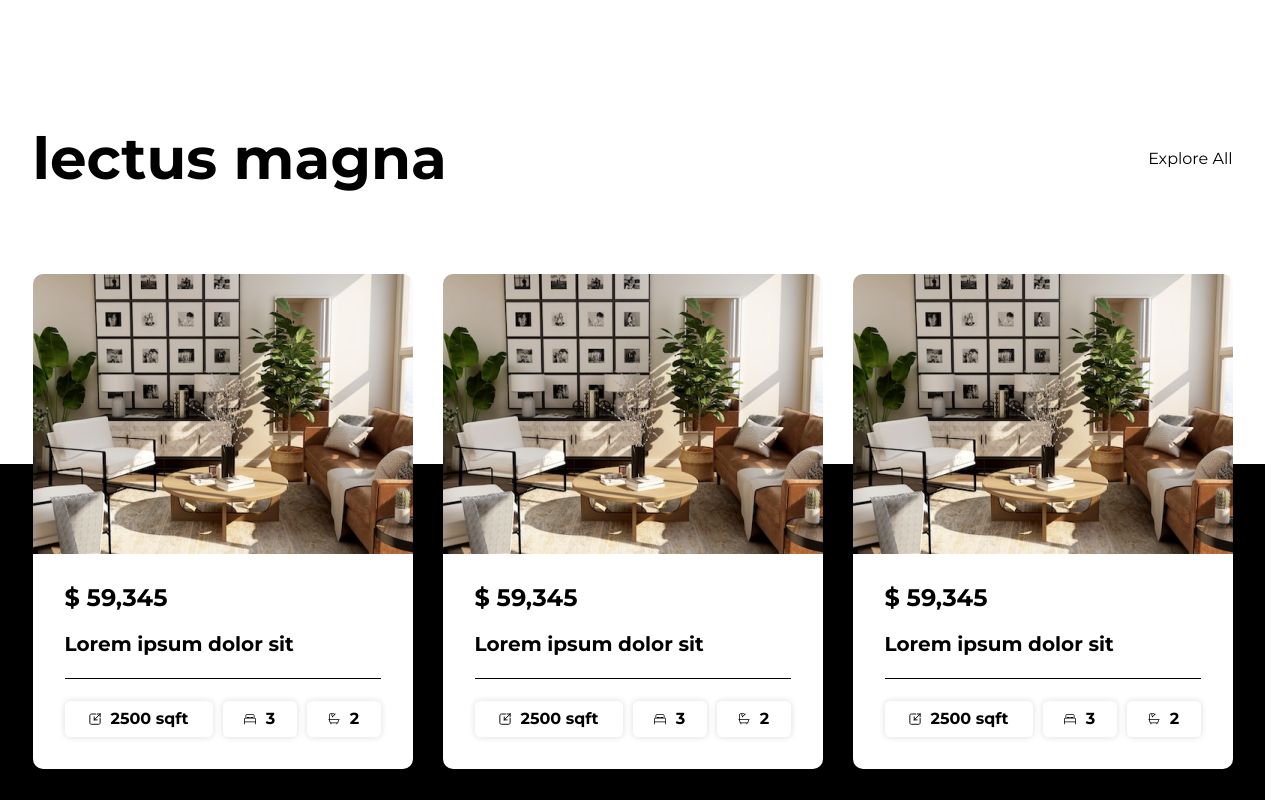
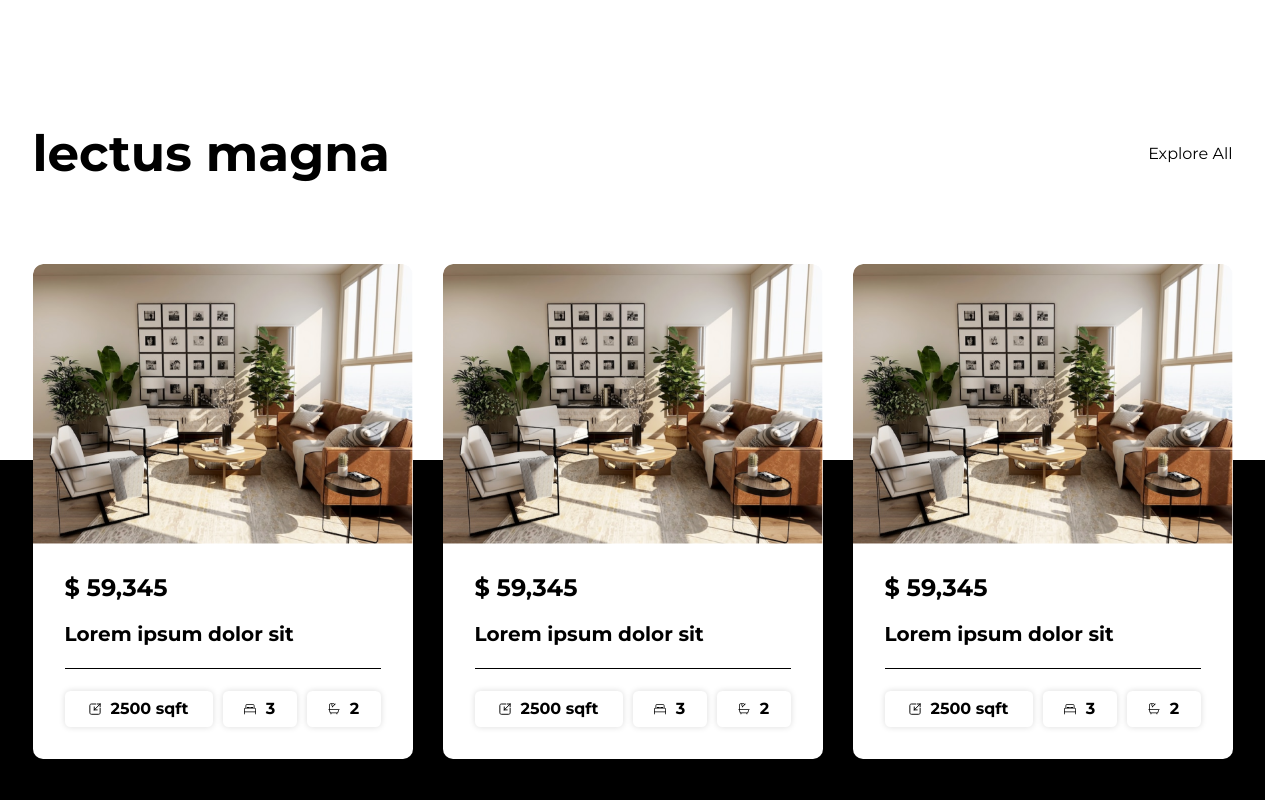
Before and after one commit to suorgx/case, a Vue app: page / in a window 1280 px wide. Shown: the part 900-1700 px from the top of the page. Built offline with nearby package versions, Linux system fonts and the light colour scheme.

Commit message:
fix caption, fix img

```diff
--- a/src/components/TheCaption.vue
+++ b/src/components/TheCaption.vue
@@ -19,8 +19,11 @@ export default defineComponent({
 <template>
 	<component
 		:is="tag"
-		class="the-caption"
-		:class="baseColor ? 'the-caption--base-color' : 'the-caption--second-color'"
+    :class="[
+        {'the-caption--base-color': baseColor},
+        {'the-caption--second-color': !baseColor},
+        `the-caption--${tag}`,
+        'the-caption']"
 	>
 		{{ text }}
 	</component>
@@ -32,6 +35,14 @@ export default defineComponent({
 	font-size: 58px;
 	font-weight: 700;
 
+  &--h2 {
+    font-size: 58px;
+  }
+
+  &--h3 {
+    font-size: 50px;
+  }
+
 	&--base-color {
 		color: $base-color;
 	}
--- a/src/components/TheCard.vue
+++ b/src/components/TheCard.vue
@@ -41,7 +41,7 @@ export default defineComponent({
 		width: 100%;
 		height: 280px;
 		display: block;
-		object-fit: none;
+		object-fit: cover;
 	}
 
 	&__info {
--- a/src/pages/components/FirstSection.vue
+++ b/src/pages/components/FirstSection.vue
@@ -48,6 +48,7 @@ export default defineComponent({
 		flex-direction: column;
 		gap: 28px;
 		position: relative;
+    padding-top: 9px;
 	}
 
 	&__right {
--- a/src/pages/components/SecondSection.vue
+++ b/src/pages/components/SecondSection.vue
@@ -19,7 +19,7 @@ export default defineComponent({
 		<div class="container">
 			<div class="second-section__wrapper">
 				<div class="second-section__head">
-					<TheCaption text="lectus magna" base-color></TheCaption>
+					<TheCaption tag="h3" text="lectus magna" base-color></TheCaption>
 					Explore All
 				</div>
 				<div class="second-section__main">
@@ -37,8 +37,8 @@ export default defineComponent({
 				<div class="second-section__divider"></div>
 				<div class="second-section__partners">
 					<img class="second-section__partner" src="@/assets/images/partner_logo_1.webp" alt=".">
+					<img class="second-section__partner" src="@/assets/images/partner_logo_3.webp" alt=".">
 					<img class="second-section__partner" src="@/assets/images/partner_logo_2.webp" alt=".">
-					<img class="second-section__partner" src="@/assets/images/partner_logo_3.webp" alt=".">
 					<img class="second-section__partner" src="@/assets/images/partner_logo_4.webp" alt=".">
 					<img class="second-section__partner" src="@/assets/images/partner_logo_5.webp" alt=".">
 				</div>
```
